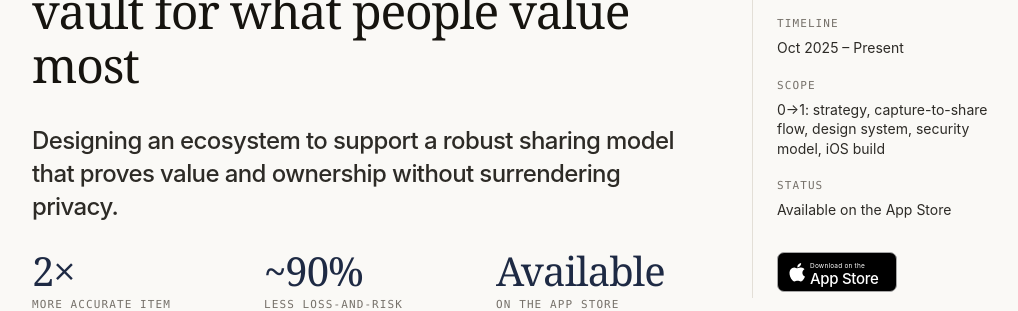
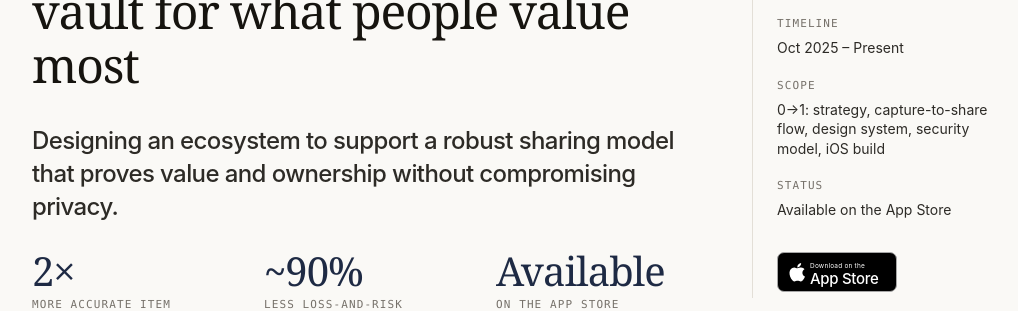
Before and after one commit to acaspx/portfolio-chops, a Next.js app: page /work/custoria in a window 1280 px wide. Shown: the part 760-1071 px from the top of the page, without its empty margins (120-1138 px from the left). Built offline with nearby package versions, Linux system fonts and the light colour scheme; no server answers.

Commit message:
Custoria: surrendering -> compromising privacy

```diff
--- a/app/work/custoria/page.tsx
+++ b/app/work/custoria/page.tsx
@@ -33,7 +33,7 @@ export default function Custoria() {
       >
 
       <CaseLead
-        hook="Designing an ecosystem to support a robust sharing model that proves value and ownership without surrendering privacy."
+        hook="Designing an ecosystem to support a robust sharing model that proves value and ownership without compromising privacy."
         stats={[
           { value: "2×", label: "more accurate item records" },
           { value: "~90%", label: "less loss-and-risk exposure" },
@@ -84,7 +84,7 @@ export default function Custoria() {
           The security and sharing model is the product. The vault is encrypted and
           biometric-locked, but the hard design problem was the share: an owner
           needs to prove ownership, value, and authenticity to an insurer,
-          appraiser, or buyer <em>without</em> surrendering their privacy.
+          appraiser, or buyer <em>without</em> compromising their privacy.
         </p>
         <p>
           The model gives the owner three dials. <Hi>What</Hi>: field-level
```
